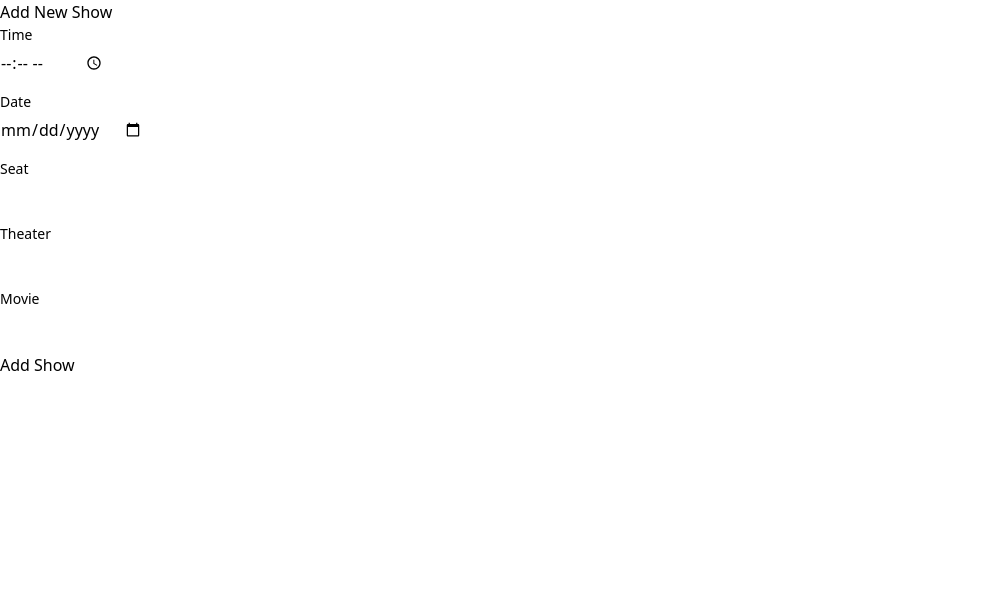
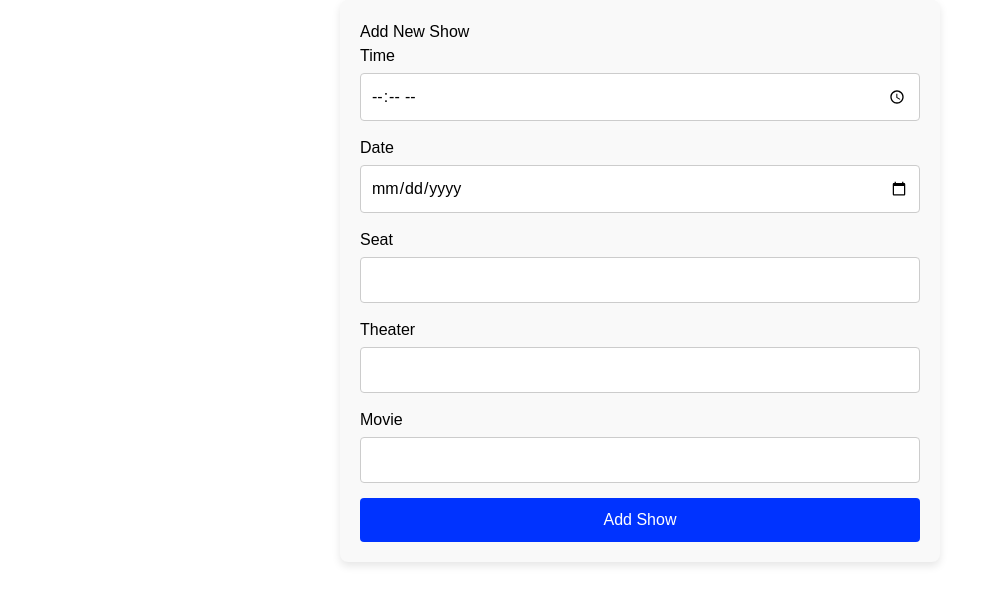
Before and after one commit to HemantPawar8956/INOX-PROJECT, a React (Vite) app in the folder frontend/INOX-project/: page /addshows in a window 1280 px wide. Shown: the top 604 px of the page, without its empty margins (0-1001 px from the left). Built offline with nearby package versions, Linux system fonts and the light colour scheme.

Commit message:
css updated

```diff
--- a/frontend/INOX-project/src/global.css
+++ b/frontend/INOX-project/src/global.css
@@ -999,3 +999,121 @@
   justify-content: center;
   align-items: center;
 }
+
+
+
+
+/* Add Show & Update Show */
+.add-shows-container {
+  max-width: 600px;
+  margin: 0 auto;
+  padding: 20px;
+  border-radius: 8px;
+  background-color: #f9f9f9;
+  box-shadow: 0 4px 8px rgba(0, 0, 0, 0.1);
+  font-family: Arial, sans-serif;
+}
+
+.add-shows-container .add-show-form {
+  display: flex;
+  flex-direction: column;
+}
+
+.add-shows-container .form-group {
+  margin-bottom: 15px;
+}
+
+.add-shows-container .form-group label {
+  font-size: 16px;
+  margin-bottom: 5px;
+}
+
+.add-shows-container .form-group input {
+  width: 100%;
+  padding: 10px;
+  font-size: 16px;
+  border: 1px solid #ccc;
+  border-radius: 4px;
+}
+
+.add-shows-container .error {
+  border-color: red;
+}
+
+.add-shows-container .error-message {
+  color: red;
+  font-size: 12px;
+  margin-top: 5px;
+}
+
+.add-shows-container .submit-button {
+  background-color: #0033ff;
+  color: white;
+  padding: 10px;
+  font-size: 16px;
+  border: none;
+  border-radius: 4px;
+  cursor: pointer;
+  transition: background-color 0.3s;
+}
+
+.add-shows-container .submit-button:hover {
+  background-color: #0056b3;
+}
+
+.update-shows-container {
+  max-width: 600px;
+  margin: 0 auto;
+  padding: 20px;
+  border-radius: 8px;
+  background-color: #f9f9f9;
+  box-shadow: 0 4px 8px rgba(0, 0, 0, 0.1);
+  font-family: Arial, sans-serif;
+}
+
+.update-shows-container .update-show-form {
+  display: flex;
+  flex-direction: column;
+}
+
+.update-shows-container .form-group {
+  margin-bottom: 15px;
+}
+
+.update-shows-container .form-group label {
+  font-size: 16px;
+  margin-bottom: 5px;
+}
+
+.update-shows-container .form-group input {
+  width: 100%;
+  padding: 10px;
+  font-size: 16px;
+  border: 1px solid #ccc;
+  border-radius: 4px;
+}
+
+.update-shows-container .error {
+  border-color: red;
+}
+
+.update-shows-container .error-message {
+  color: red;
+  font-size: 12px;
+  margin-top: 5px;
+}
+
+.update-shows-container .submit-button {
+  background-color: #007bff;
+  color: white;
+  padding: 10px;
+  font-size: 16px;
+  border: none;
+  border-radius: 4px;
+  cursor: pointer;
+  transition: background-color 0.3s;
+}
+
+.update-shows-container .submit-button:hover {
+  background-color: #0056b3;
+}
```
